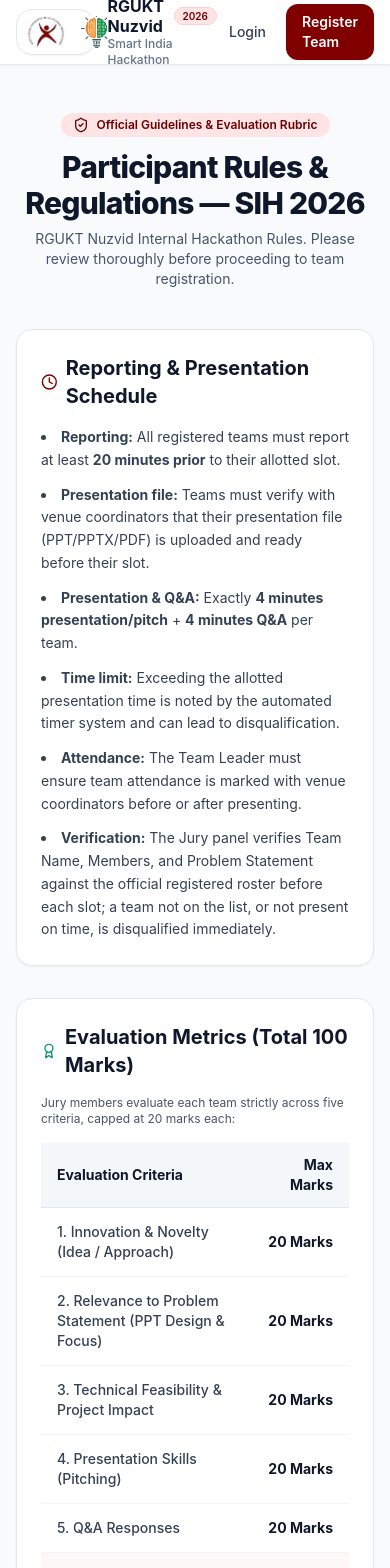
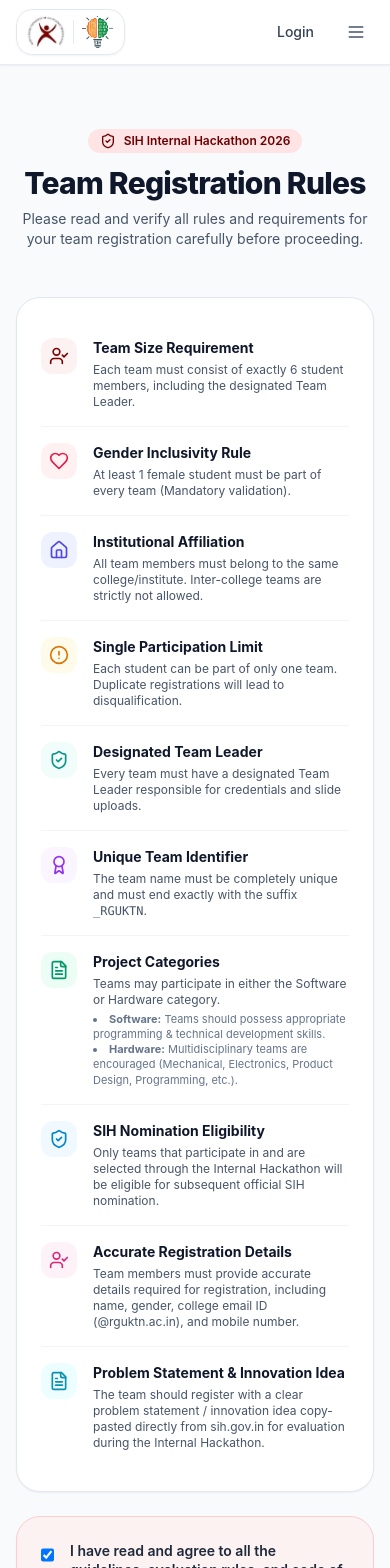
Before and after one commit to sreeraj16/Smart-India-Hackathon, a Next.js app: page /guidelines in a window 390 px wide. Shown: the top 1568 px of the page. Built offline with nearby package versions, Linux system fonts and the light colour scheme.

Commit message:
feat: Replace guidelines content with Team Registration Rules and make Navbar mobile responsive

```diff
--- a/src/app/guidelines/page.tsx
+++ b/src/app/guidelines/page.tsx
@@ -3,112 +3,152 @@
 import React, { useState } from 'react';
 import Link from 'next/link';
 import { useRouter } from 'next/navigation';
-import { ShieldCheck, Clock, Award, AlertTriangle, ArrowRight } from 'lucide-react';
+import { ShieldCheck, UserCheck, Heart, Home, AlertCircle, Award, FileText, ArrowRight } from 'lucide-react';
 
 export default function GuidelinesPage() {
   const [agreed, setAgreed] = useState(true);
   const router = useRouter();
 
-  const handleContinue = () => {
-    router.push('/register');
-  };
-
   return (
-    <div className="py-12 bg-slate-50 min-h-screen">
+    <div className="py-16 bg-slate-50 min-h-screen">
       <div className="max-w-4xl mx-auto px-4 sm:px-6 lg:px-8">
 
         {/* Title Header */}
-        <div className="text-center mb-10">
+        <div className="text-center mb-12">
           <div className="inline-flex items-center gap-2 bg-brand-100 text-brand-700 px-3 py-1 rounded-full text-xs font-semibold mb-3">
-            <ShieldCheck className="w-4 h-4" /> Official Guidelines & Evaluation Rubric
+            <ShieldCheck className="w-4 h-4" /> SIH Internal Hackathon 2026
           </div>
           <h1 className="text-3xl sm:text-4xl font-extrabold text-slate-900 tracking-tight">
-            Participant Rules & Regulations — SIH 2026
+            Team Registration Rules
           </h1>
-          <p className="text-slate-600 text-sm mt-2">
-            RGUKT Nuzvid Internal Hackathon Rules. Please review thoroughly before proceeding to team registration.
+          <p className="text-slate-600 text-sm mt-2 max-w-xl mx-auto">
+            Please read and verify all rules and requirements for your team registration carefully before proceeding.
           </p>
         </div>
 
-        <div className="space-y-8">
+        <div className="space-y-6">
 
-          {/* General Operational Guidelines */}
-          <div className="bg-white rounded-2xl p-6 sm:p-8 shadow-sm border border-slate-200">
-            <h2 className="text-xl font-bold text-slate-900 mb-4 flex items-center gap-2">
-              <Clock className="w-5 h-5 text-brand-600" /> Reporting & Presentation Schedule
-            </h2>
-            <ul className="space-y-3 text-sm text-slate-700 list-disc list-inside leading-relaxed">
-              <li><strong>Reporting:</strong> All registered teams must report at least <strong>20 minutes prior</strong> to their allotted slot.</li>
-              <li><strong>Presentation file:</strong> Teams must verify with venue coordinators that their presentation file (PPT/PPTX/PDF) is uploaded and ready before their slot.</li>
-              <li><strong>Presentation & Q&A:</strong> Exactly <strong>4 minutes presentation/pitch</strong> + <strong>4 minutes Q&A</strong> per team.</li>
-              <li><strong>Time limit:</strong> Exceeding the allotted presentation time is noted by the automated timer system and can lead to disqualification.</li>
-              <li><strong>Attendance:</strong> The Team Leader must ensure team attendance is marked with venue coordinators before or after presenting.</li>
-              <li><strong>Verification:</strong> The Jury panel verifies Team Name, Members, and Problem Statement against the official registered roster before each slot; a team not on the list, or not present on time, is disqualified immediately.</li>
-            </ul>
-          </div>
+          {/* Rules List Container */}
+          <div className="bg-white rounded-3xl p-6 sm:p-8 shadow-sm border border-slate-200 divide-y divide-slate-100">
 
-          {/* Evaluation Rubric Table */}
-          <div className="bg-white rounded-2xl p-6 sm:p-8 shadow-sm border border-slate-200">
-            <h2 className="text-xl font-bold text-slate-900 mb-4 flex items-center gap-2">
-              <Award className="w-5 h-5 text-emerald-600" /> Evaluation Metrics (Total 100 Marks)
-            </h2>
-            <p className="text-slate-600 text-xs mb-4">
-              Jury members evaluate each team strictly across five criteria, capped at 20 marks each:
-            </p>
+            {/* Rule 1 */}
+            <div className="py-4 flex gap-4 items-start">
+              <span className="p-2 bg-brand-50 text-brand-600 rounded-xl shrink-0">
+                <UserCheck className="w-5 h-5" />
+              </span>
+              <div>
+                <h3 className="font-bold text-slate-900 text-sm">Team Size Requirement</h3>
+                <p className="text-slate-600 text-xs mt-1">Each team must consist of exactly 6 student members, including the designated Team Leader.</p>
+              </div>
+            </div>
 
-            <div className="overflow-x-auto">
-              <table className="w-full text-left border-collapse text-sm">
-                <thead>
-                  <tr className="bg-slate-100/80 border-b border-slate-200 text-slate-900 font-bold">
-                    <th className="py-3 px-4">Evaluation Criteria</th>
-                    <th className="py-3 px-4 text-right">Max Marks</th>
-                  </tr>
-                </thead>
-                <tbody className="divide-y divide-slate-100 text-slate-700">
-                  <tr>
-                    <td className="py-3.5 px-4 font-medium">1. Innovation & Novelty (Idea / Approach)</td>
-                    <td className="py-3.5 px-4 font-bold text-slate-900 text-right">20 Marks</td>
-                  </tr>
-                  <tr>
-                    <td className="py-3.5 px-4 font-medium">2. Relevance to Problem Statement (PPT Design & Focus)</td>
-                    <td className="py-3.5 px-4 font-bold text-slate-900 text-right">20 Marks</td>
-                  </tr>
-                  <tr>
-                    <td className="py-3.5 px-4 font-medium">3. Technical Feasibility & Project Impact</td>
-                    <td className="py-3.5 px-4 font-bold text-slate-900 text-right">20 Marks</td>
-                  </tr>
-                  <tr>
-                    <td className="py-3.5 px-4 font-medium">4. Presentation Skills (Pitching)</td>
-                    <td className="py-3.5 px-4 font-bold text-slate-900 text-right">20 Marks</td>
-                  </tr>
-                  <tr>
-                    <td className="py-3.5 px-4 font-medium">5. Q&A Responses</td>
-                    <td className="py-3.5 px-4 font-bold text-slate-900 text-right">20 Marks</td>
-                  </tr>
-                  <tr className="bg-brand-50/60 font-extrabold text-brand-900">
-                    <td className="py-4 px-4 text-base">TOTAL SCORE</td>
-                    <td className="py-4 px-4 text-base text-right text-brand-700">100 MARKS</td>
-                  </tr>
-                </tbody>
-              </table>
+            {/* Rule 2 */}
+            <div className="py-4 flex gap-4 items-start">
+              <span className="p-2 bg-rose-50 text-rose-600 rounded-xl shrink-0">
+                <Heart className="w-5 h-5" />
+              </span>
+              <div>
+                <h3 className="font-bold text-slate-900 text-sm">Gender Inclusivity Rule</h3>
+                <p className="text-slate-600 text-xs mt-1">At least 1 female student must be part of every team (Mandatory validation).</p>
+              </div>
             </div>
-          </div>
 
-          {/* Code of Conduct */}
-          <div className="bg-white rounded-2xl p-6 sm:p-8 shadow-sm border border-slate-200">
-            <h2 className="text-xl font-bold text-slate-900 mb-4 flex items-center gap-2">
-              <AlertTriangle className="w-5 h-5 text-amber-600" /> Code of Conduct
-            </h2>
-            <ul className="space-y-2.5 text-sm text-slate-700 list-disc list-inside">
-              <li>Do not argue with Jury Members; their decision is final and binding.</li>
-              <li>Maintain strict decorum and silence at the venue; do not disturb ongoing class sessions nearby.</li>
-              <li>Only registered team members and chosen problem statements are permitted; mismatches cause immediate disqualification.</li>
-              <li>Cooperate with student coordinators, jury members, and volunteers at all times.</li>
-            </ul>
+            {/* Rule 3 */}
+            <div className="py-4 flex gap-4 items-start">
+              <span className="p-2 bg-indigo-50 text-indigo-600 rounded-xl shrink-0">
+                <Home className="w-5 h-5" />
+              </span>
+              <div>
+                <h3 className="font-bold text-slate-900 text-sm">Institutional Affiliation</h3>
+                <p className="text-slate-600 text-xs mt-1">All team members must belong to the same college/institute. Inter-college teams are strictly not allowed.</p>
+              </div>
+            </div>
+
+            {/* Rule 4 */}
+            <div className="py-4 flex gap-4 items-start">
+              <span className="p-2 bg-amber-50 text-amber-600 rounded-xl shrink-0">
+                <AlertCircle className="w-5 h-5" />
+              </span>
+              <div>
+                <h3 className="font-bold text-slate-900 text-sm">Single Participation Limit</h3>
+                <p className="text-slate-600 text-xs mt-1">Each student can be part of only one team. Duplicate registrations will lead to disqualification.</p>
+              </div>
+            </div>
+
+            {/* Rule 5 */}
+            <div className="py-4 flex gap-4 items-start">
+              <span className="p-2 bg-teal-50 text-teal-600 rounded-xl shrink-0">
+                <ShieldCheck className="w-5 h-5" />
+              </span>
+              <div>
+                <h3 className="font-bold text-slate-900 text-sm">Designated Team Leader</h3>
+                <p className="text-slate-600 text-xs mt-1">Every team must have a designated Team Leader responsible for credentials and slide uploads.</p>
+              </div>
+            </div>
+
+            {/* Rule 6 */}
+            <div className="py-4 flex gap-4 items-start">
+              <span className="p-2 bg-purple-50 text-purple-600 rounded-xl shrink-0">
+                <Award className="w-5 h-5" />
+              </span>
+              <div>
+                <h3 className="font-bold text-slate-900 text-sm">Unique Team Identifier</h3>
+                <p className="text-slate-600 text-xs mt-1">The team name must be completely unique and must end exactly with the suffix <code>_RGUKTN</code>.</p>
+              </div>
+            </div>
+
+            {/* Rule 7 */}
+            <div className="py-4 flex gap-4 items-start">
+              <span className="p-2 bg-emerald-50 text-emerald-600 rounded-xl shrink-0">
+                <FileText className="w-5 h-5" />
+              </span>
+              <div>
+                <h3 className="font-bold text-slate-900 text-sm">Project Categories</h3>
+                <p className="text-slate-600 text-xs mt-1">Teams may participate in either the Software or Hardware category.</p>
+                <ul className="text-slate-500 text-[11px] mt-1 list-disc list-inside leading-snug">
+                  <li><strong>Software:</strong> Teams should possess appropriate programming & technical development skills.</li>
+                  <li><strong>Hardware:</strong> Multidisciplinary teams are encouraged (Mechanical, Electronics, Product Design, Programming, etc.).</li>
+                </ul>
+              </div>
+            </div>
+
+            {/* Rule 8 */}
+            <div className="py-4 flex gap-4 items-start">
+              <span className="p-2 bg-sky-50 text-sky-600 rounded-xl shrink-0">
+                <ShieldCheck className="w-5 h-5" />
+              </span>
+              <div>
+                <h3 className="font-bold text-slate-900 text-sm">SIH Nomination Eligibility</h3>
+                <p className="text-slate-600 text-xs mt-1">Only teams that participate in and are selected through the Internal Hackathon will be eligible for subsequent official SIH nomination.</p>
+              </div>
+            </div>
+
+            {/* Rule 9 */}
+            <div className="py-4 flex gap-4 items-start">
+              <span className="p-2 bg-pink-50 text-pink-600 rounded-xl shrink-0">
+                <UserCheck className="w-5 h-5" />
+              </span>
+              <div>
+                <h3 className="font-bold text-slate-900 text-sm">Accurate Registration Details</h3>
+                <p className="text-slate-600 text-xs mt-1">Team members must provide accurate details required for registration, including name, gender, college email ID (@rguktn.ac.in), and mobile number.</p>
+              </div>
+            </div>
+
+            {/* Rule 10 */}
+            <div className="py-4 flex gap-4 items-start">
+              <span className="p-2 bg-cyan-50 text-cyan-600 rounded-xl shrink-0">
+                <FileText className="w-5 h-5" />
+              </span>
+              <div>
+                <h3 className="font-bold text-slate-900 text-sm">Problem Statement & Innovation Idea</h3>
+                <p className="text-slate-600 text-xs mt-1">The team should register with a clear problem statement / innovation idea copy-pasted directly from sih.gov.in for evaluation during the Internal Hackathon.</p>
+              </div>
+            </div>
+
           </div>
 
           {/* Agreement Gate */}
-          <div className="bg-brand-50 border border-brand-200 rounded-2xl p-6 sm:p-8 shadow-sm">
+          <div className="bg-brand-50 border border-brand-200 rounded-3xl p-6 sm:p-8 shadow-sm">
             <div className="flex items-start gap-4">
               <input
                 type="checkbox"
--- a/src/components/ui/Navbar.tsx
+++ b/src/components/ui/Navbar.tsx
@@ -5,12 +5,13 @@ import Link from 'next/link';
 import { usePathname, useRouter } from 'next/navigation';
 import { HackathonStateManager } from '@/lib/store/stateManager';
 import { UserProfile } from '@/lib/types';
-import { Shield, UserCheck, Award, LogOut, FileText, CheckCircle2, ChevronRight } from 'lucide-react';
+import { Shield, UserCheck, Award, LogOut, FileText, CheckCircle2, ChevronRight, Menu, X as XIcon } from 'lucide-react';
 
 export default function Navbar() {
   const pathname = usePathname();
   const router = useRouter();
   const [currentUser, setCurrentUser] = useState<UserProfile | null>(null);
+  const [mobileMenuOpen, setMobileMenuOpen] = useState(false);
 
   useEffect(() => {
     const user = HackathonStateManager.getCurrentUser();
@@ -26,11 +27,12 @@ export default function Navbar() {
 
   const handleLogout = () => {
     HackathonStateManager.setCurrentUser(null);
+    setMobileMenuOpen(false);
     router.push('/login');
   };
 
   return (
-    <nav className="sticky top-0 z-50 glass-nav shadow-sm">
+    <nav className="sticky top-0 z-50 glass-nav shadow-sm bg-white/90 backdrop-blur-md border-b border-slate-100">
       <div className="max-w-7xl mx-auto px-4 sm:px-6 lg:px-8">
         <div className="flex justify-between h-16 items-center">
 
@@ -49,7 +51,7 @@ export default function Navbar() {
                 className="h-8 sm:h-9 w-auto object-contain transition-transform group-hover:scale-105"
               />
             </div>
-            <div>
+            <div className="hidden sm:block">
               <div className="font-bold text-slate-900 leading-tight group-hover:text-brand-600 transition-colors flex items-center gap-1.5">
                 RGUKT Nuzvid
                 <span className="text-[10px] bg-brand-100 text-brand-700 font-semibold px-2 py-0.5 rounded-full border border-brand-200">2026</span>
@@ -58,7 +60,7 @@ export default function Navbar() {
             </div>
           </Link>
 
-          {/* Navigation Links */}
+          {/* Navigation Links (Desktop) */}
           <div className="hidden md:flex items-center space-x-6">
             <Link
               href="/"
@@ -100,9 +102,18 @@ export default function Navbar() {
                 Admin Control <ChevronRight className="w-4 h-4" />
               </Link>
             )}
+
+            {currentUser?.role === 'coordinator' && (
+              <Link
+                href="/coordinator/dashboard"
+                className="text-sm font-semibold text-indigo-600 bg-indigo-50 hover:bg-indigo-100 px-3 py-1.5 rounded-lg transition-colors flex items-center gap-1"
+              >
+                Coordinator Control <ChevronRight className="w-4 h-4" />
+              </Link>
+            )}
           </div>
 
-          {/* User Auth CTA */}
+          {/* User Auth CTA & Hamburger Trigger */}
           <div className="flex items-center space-x-3">
             {currentUser ? (
               <div className="flex items-center gap-3">
@@ -133,16 +144,100 @@ export default function Navbar() {
                 </Link>
                 <Link
                   href="/guidelines"
-                  className="text-sm font-semibold bg-brand-600 hover:bg-brand-700 text-white px-4 py-2 rounded-xl shadow-sm transition-all hover:shadow hover:scale-[1.02]"
+                  className="text-xs font-semibold bg-brand-600 hover:bg-brand-700 text-white px-3.5 py-2 rounded-xl shadow-sm transition-all hover:shadow hover:scale-[1.02] hidden sm:block"
                 >
                   Register Team
                 </Link>
               </div>
             )}
+
+            {/* Hamburger Button */}
+            <button
+              onClick={() => setMobileMenuOpen(!mobileMenuOpen)}
+              className="p-2 rounded-xl text-slate-600 hover:bg-slate-100 hover:text-slate-900 focus:outline-none transition-colors md:hidden"
+              aria-label="Toggle menu"
+            >
+              {mobileMenuOpen ? <XIcon className="w-5 h-5" /> : <Menu className="w-5 h-5" />}
+            </button>
           </div>
 
         </div>
       </div>
+
+      {/* Mobile Menu Dropdown */}
+      {mobileMenuOpen && (
+        <div className="md:hidden border-t border-slate-100 bg-white/95 backdrop-blur-md px-4 py-4 space-y-2 shadow-lg animate-in slide-in-from-top duration-200">
+          <Link
+            href="/"
+            onClick={() => setMobileMenuOpen(false)}
+            className={`block px-4 py-2.5 rounded-xl text-sm font-bold transition-colors ${
+              pathname === '/' ? 'text-brand-700 bg-brand-50' : 'text-slate-700 hover:bg-slate-50'
+            }`}
+          >
+            Home
+          </Link>
+          <Link
+            href="/guidelines"
+            onClick={() => setMobileMenuOpen(false)}
+            className={`block px-4 py-2.5 rounded-xl text-sm font-bold transition-colors ${
+              pathname === '/guidelines' ? 'text-brand-700 bg-brand-50' : 'text-slate-700 hover:bg-slate-50'
+            }`}
+          >
+            Guidelines & Rules
+          </Link>
+
+          {/* Role specific quick links */}
+          {currentUser?.role === 'team_lead' && (
+            <Link
+              href="/dashboard"
+              onClick={() => setMobileMenuOpen(false)}
+              className="block px-4 py-2.5 rounded-xl text-sm font-bold text-brand-750 bg-brand-50 hover:bg-brand-100 transition-colors"
+            >
+              Team Dashboard
+            </Link>
+          )}
+
+          {currentUser?.role === 'jury' && (
+            <Link
+              href="/jury/dashboard"
+              onClick={() => setMobileMenuOpen(false)}
+              className="block px-4 py-2.5 rounded-xl text-sm font-bold text-emerald-700 bg-emerald-50 hover:bg-emerald-100 transition-colors"
+            >
+              Jury Portal
+            </Link>
+          )}
+
+          {currentUser?.role === 'admin' && (
+            <Link
+              href="/admin/dashboard"
+              onClick={() => setMobileMenuOpen(false)}
+              className="block px-4 py-2.5 rounded-xl text-sm font-bold text-amber-700 bg-amber-50 hover:bg-amber-100 transition-colors"
+            >
+              Admin Control
+            </Link>
+          )}
+
+          {currentUser?.role === 'coordinator' && (
+            <Link
+              href="/coordinator/dashboard"
+              onClick={() => setMobileMenuOpen(false)}
+              className="block px-4 py-2.5 rounded-xl text-sm font-bold text-indigo-700 bg-indigo-50 hover:bg-indigo-100 transition-colors"
+            >
+              Coordinator Dashboard
+            </Link>
+          )}
+
+          {!currentUser && (
+            <Link
+              href="/guidelines"
+              onClick={() => setMobileMenuOpen(false)}
+              className="block px-4 py-2.5 rounded-xl text-sm font-bold text-white bg-brand-600 hover:bg-brand-700 text-center transition-colors shadow-sm"
+            >
+              Register Team
+            </Link>
+          )}
+        </div>
+      )}
     </nav>
   );
 }
```
